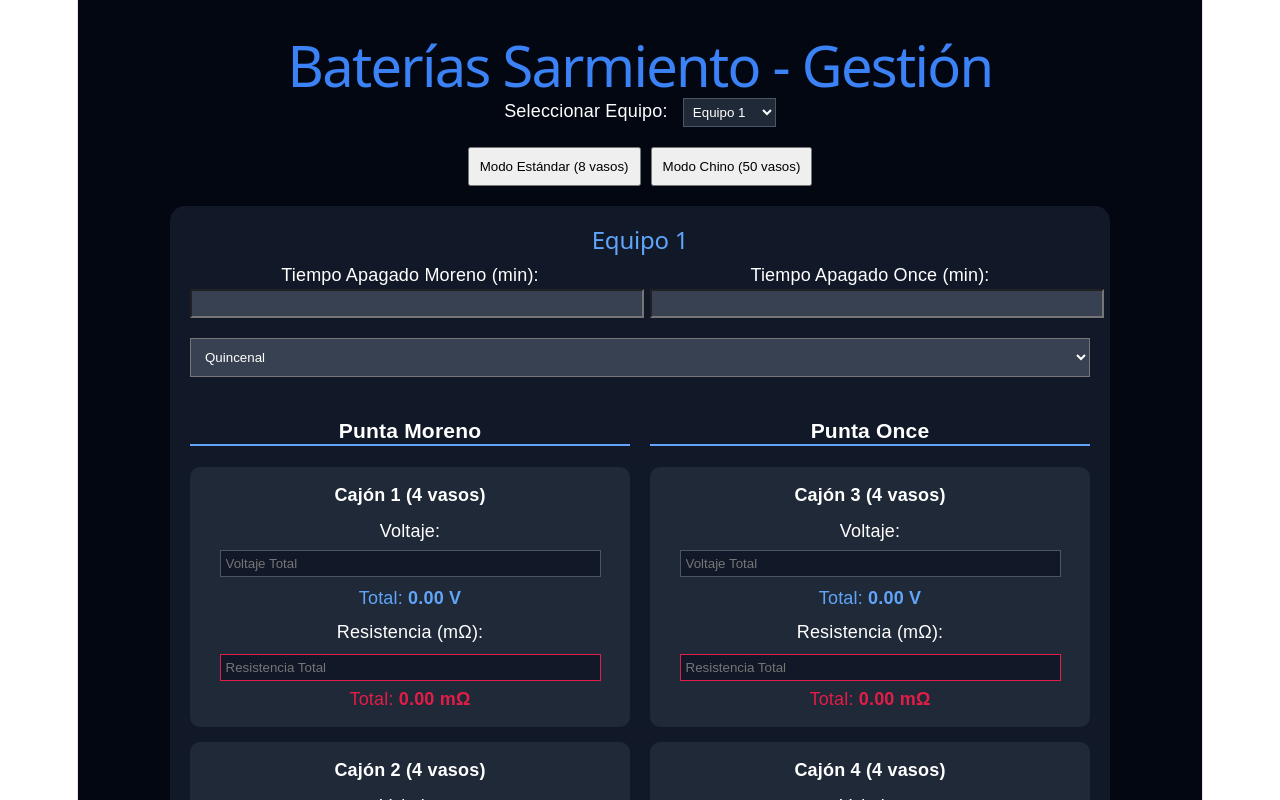
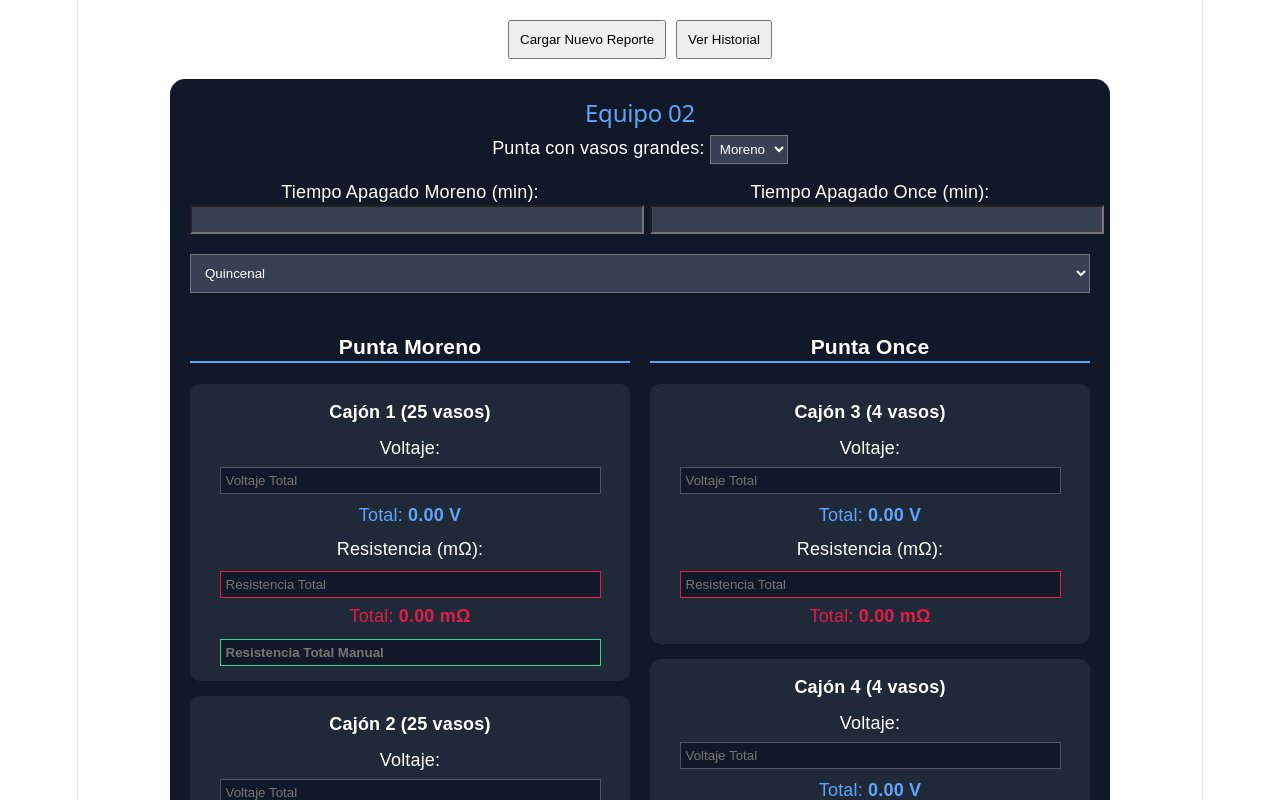
Before and after one commit to Matias0910/Baterias-Sarmiento, a React app in the folder Baterias-Sarmiento/frontend/: page / in a window 1280 px wide. Shown: the top 800 px of the page. Built offline with nearby package versions, Linux system fonts and the light colour scheme; the HTML template or start-up script is replaced by a standard one.

Commit message:
feat: agrego historial de reportes, generador de PDF y boton de whatsapp

```diff
--- a/Baterias-Sarmiento/frontend/package.json
+++ b/Baterias-Sarmiento/frontend/package.json
@@ -11,6 +11,8 @@
   },
   "dependencies": {
     "axios": "^1.16.1",
+    "jspdf": "^4.2.1",
+    "jspdf-autotable": "^5.0.8",
     "lucide-react": "^1.17.0",
     "react": "^19.2.6",
     "react-dom": "^19.2.6"
--- a/Baterias-Sarmiento/frontend/src/App.jsx
+++ b/Baterias-Sarmiento/frontend/src/App.jsx
@@ -1,34 +1,32 @@
-import { useState } from 'react';
+import React, { useState } from 'react';
 import FormularioBateria from './FormularioBateria';
+import Historial from './Historial';
 
-function App() {
-  const [modo, setModo] = useState('estandar');
-  const [equipo, setEquipo] = useState(1);
+export default function App() {
+  const [vista, setVista] = useState('formulario'); // 'formulario' o 'historial'
 
   return (
-    <div style={{ backgroundColor: '#030712', minHeight: '100vh', padding: '20px', color: 'white', fontFamily: 'sans-serif' }}>
-      <h1 style={{ textAlign: 'center', color: '#3b82f6', marginBottom: '20px' }}>Baterías Sarmiento - Gestión</h1>
-
-      <div style={{ maxWidth: '600px', margin: '0 auto', textAlign: 'center' }}>
-        <div style={{ marginBottom: '20px' }}>
-          <label style={{ marginRight: '10px' }}>Seleccionar Equipo: </label>
-          <select value={equipo} onChange={(e) => setEquipo(parseInt(e.target.value))} style={{ padding: '5px', backgroundColor: '#1f2937', color: 'white', border: '1px solid #4b5563' }}>
-            {[...Array(25)].map((_, i) => (
-              <option key={i + 1} value={i + 1}>Equipo {i + 1}</option>
-            ))}
-          </select>
-        </div>
-
-        <div style={{ marginBottom: '20px' }}>
-          <button onClick={() => setModo('estandar')} style={{ padding: '10px', marginRight: '10px', cursor: 'pointer' }}>Modo Estándar (8 vasos)</button>
-          <button onClick={() => setModo('china')} style={{ padding: '10px', cursor: 'pointer' }}>Modo Chino (50 vasos)</button>
-        </div>
+    <div style={{ padding: '20px', fontFamily: 'sans-serif' }}>
+      <div style={{ marginBottom: '20px', textAlign: 'center' }}>
+        <button
+          onClick={() => setVista('formulario')}
+          style={{ marginRight: '10px', padding: '10px' }}
+        >
+          Cargar Nuevo Reporte
+        </button>
+        <button
+          onClick={() => setVista('historial')}
+          style={{ padding: '10px' }}
+        >
+          Ver Historial
+        </button>
       </div>
 
-      {/* La clave "key={modo}" hace que el componente se recargue al cambiar */}
-      <FormularioBateria key={modo} tipo={modo} equipoId={equipo} />
+      {vista === 'formulario' ? (
+        <FormularioBateria equipoId="02" tipo="china" />
+      ) : (
+        <Historial />
+      )}
     </div>
-  )
+  );
 }
-
-export default App
--- /dev/null
+++ b/Baterias-Sarmiento/frontend/src/Historial.jsx
@@ -0,0 +1,36 @@
+import React, { useEffect, useState } from 'react';
+import PlanillaPDF from './PlanillaPDF';
+
+export default function Historial() {
+    const [reportes, setReportes] = useState([]);
+    const [reporteSeleccionado, setReporteSeleccionado] = useState(null);
+
+    useEffect(() => {
+        // Traemos los datos de tu backend
+        fetch('https://baterias-sarmiento-backend.onrender.com/api/reportes')
+            .then(res => res.json())
+            .then(data => setReportes(data))
+            .catch(err => console.error("Error al cargar historial", err));
+    }, []);
+
+    return (
+        <div style={{ color: 'white', padding: '20px' }}>
+            <h2>Historial de Reportes</h2>
+            <div style={{ display: 'grid', gap: '10px' }}>
+                {reportes.map((rep) => (
+                    <div key={rep._id} style={{ border: '1px solid #4b5563', padding: '10px', borderRadius: '5px' }}>
+                        <p>Equipo: {rep.equipoId} - Fecha: {new Date(rep.fecha).toLocaleDateString()}</p>
+                        <button onClick={() => setReporteSeleccionado(rep)}>Ver Planilla</button>
+                    </div>
+                ))}
+            </div>
+
+            {reporteSeleccionado && (
+                <div style={{ marginTop: '30px' }}>
+                    <button onClick={() => setReporteSeleccionado(null)}>Cerrar Planilla</button>
+                    <PlanillaPDF reporte={reporteSeleccionado} />
+                </div>
+            )}
+        </div>
+    );
+}
--- /dev/null
+++ b/Baterias-Sarmiento/frontend/src/PlanillaPDF.jsx
@@ -0,0 +1,51 @@
+import React from 'react';
+import jsPDF from 'jspdf';
+import 'jspdf-autotable';
+
+export default function PlanillaPDF({ reporte }) {
+    if (!reporte) return <p>Cargando...</p>;
+
+    const generarPDF = () => {
+        const doc = new jsPDF();
+        doc.setFontSize(16);
+        doc.text("REGISTRO DE MANTENIMIENTO - TRENES ARGENTINOS", 20, 15);
+        doc.setFontSize(10);
+        doc.text(`Equipo: ${reporte.equipoId}`, 20, 25);
+        doc.text(`Fecha: ${new Date(reporte.fecha).toLocaleDateString()}`, 140, 25);
+
+        let startY = 40;
+        reporte.data.v.forEach((voltajes, idx) => {
+            doc.text(`Cajón ${idx + 1}`, 20, startY - 5);
+            doc.autoTable({
+                startY: startY,
+                head: [['Vaso', 'Voltaje (V)', 'Resistencia (mΩ)']],
+                body: voltajes.map((v, i) => [i + 1, v, reporte.data.r[idx][i] || '0']),
+                theme: 'grid',
+                headStyles: { fillColor: [41, 128, 185] }
+            });
+            startY = doc.lastAutoTable.finalY + 10;
+        });
+
+        doc.save(`Reporte_${reporte.equipoId}.pdf`);
+    };
+
+    // Función para abrir WhatsApp
+    const enviarPorWhatsApp = () => {
+        const mensaje = encodeURIComponent(`Hola, envío el informe de mantenimiento del coche ${reporte.equipoId} con fecha ${new Date(reporte.fecha).toLocaleDateString()}.`);
+        window.open(`https://wa.me/?text=${mensaje}`, '_blank');
+    };
+
+    return (
+        <div style={{ marginTop: '20px', padding: '20px', border: '1px solid #60a5fa', borderRadius: '10px' }}>
+            <h4 style={{ color: '#60a5fa' }}>Acciones del Reporte</h4>
+            <div style={{ display: 'flex', gap: '10px' }}>
+                <button onClick={generarPDF} style={{ padding: '10px', backgroundColor: '#3b82f6', color: 'white', border: 'none', borderRadius: '5px', cursor: 'pointer' }}>
+                    📥 Descargar PDF
+                </button>
+                <button onClick={enviarPorWhatsApp} style={{ padding: '10px', backgroundColor: '#25d366', color: 'white', border: 'none', borderRadius: '5px', cursor: 'pointer' }}>
+                    💬 Enviar por WhatsApp
+                </button>
+            </div>
+        </div>
+    );
+}
```
Also changed, not shown: 1 other file (tests, documents, lock files or other folders).
